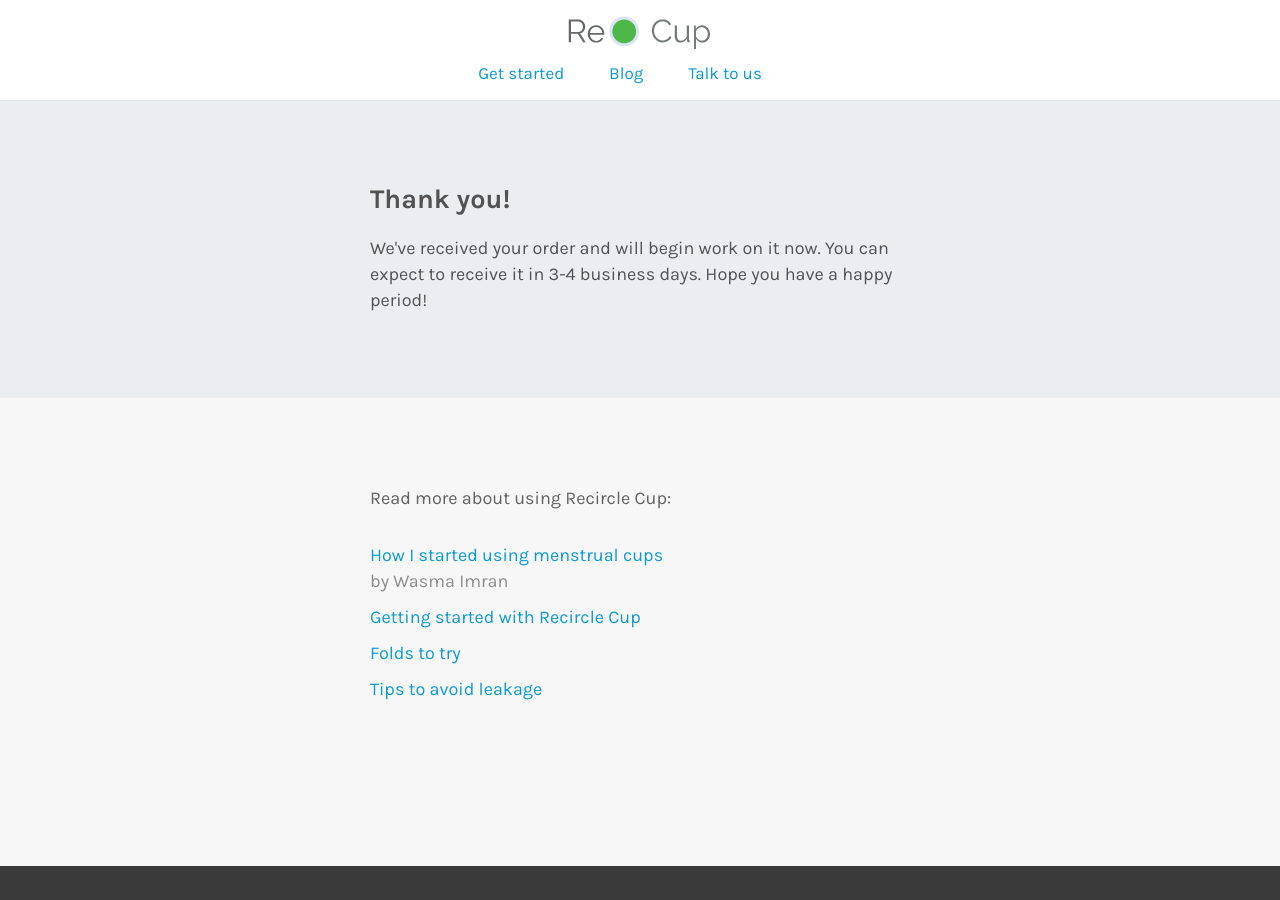
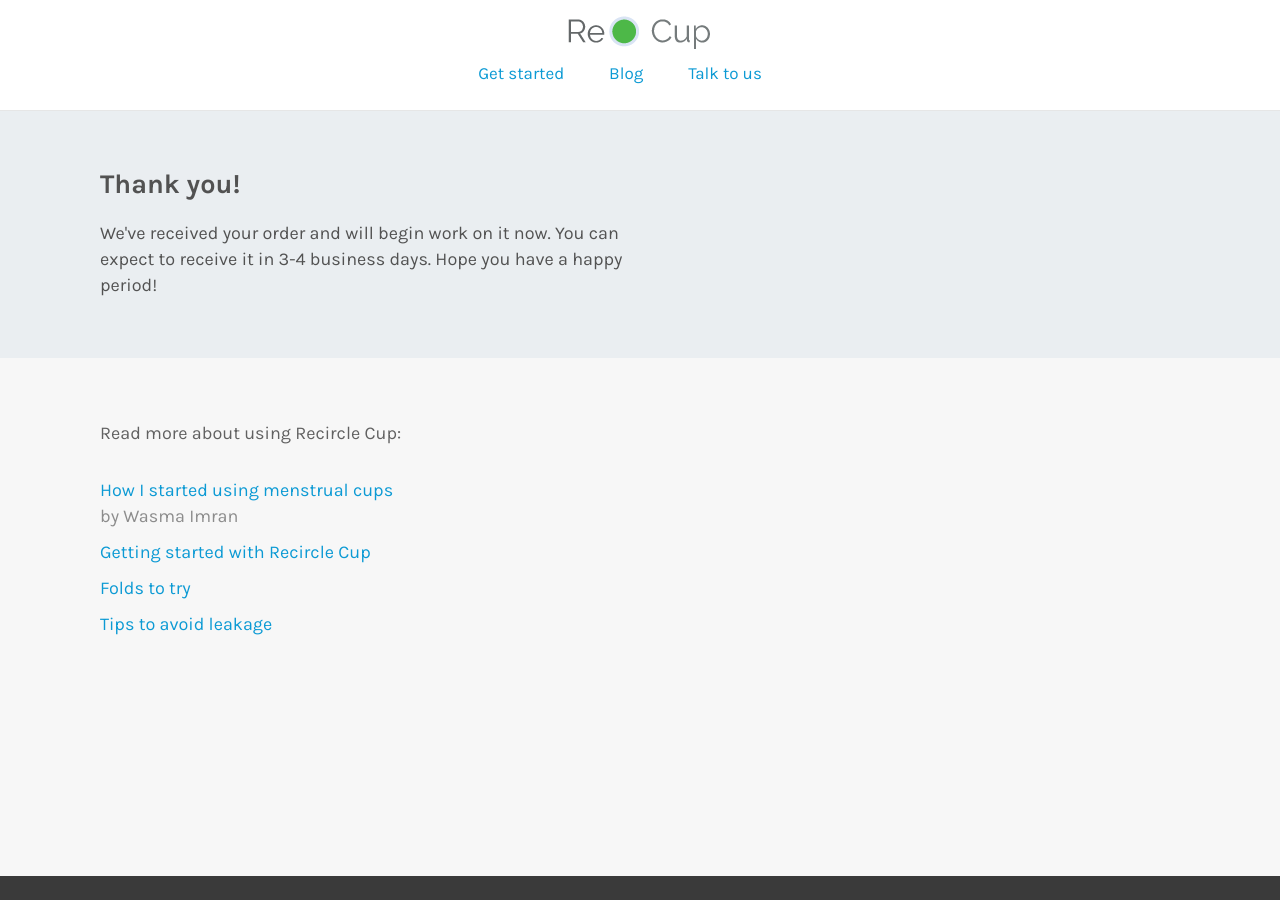
Before and after one commit to HanimHank/recircle-cup, a Jekyll site: the page thankyou.html, which Jekyll copies as it is, in a window 1280 px wide. Built offline with Jekyll 4.4.1, drawn with Linux system fonts in a browser that asks for light colours.

Commit message:
design fixes

```diff
--- a/static/custom.css
+++ b/static/custom.css
@@ -455,12 +455,12 @@ select {
 .primary-background {
     font-size: 16px;
     font-family: 'Raleway', sans-serif;
-    padding: 140px 0 120px 0;
+    padding: 100px 0 120px 0;
     background-image: url(header-one.jpg);
     background-position: center !important;
     background-repeat: no-repeat !important;
     background-size: cover !important;
-    min-height: 80vh;
+    min-height: 82vh;
 }
 
 .primary-background span {
@@ -479,7 +479,7 @@ select {
 }
 
 .blog-section {
-    padding: 25px 0;
+    padding: 0;
 }
 
 .blog-section p img {
@@ -657,3 +657,11 @@ article {
     margin-left: 0;
     margin-top: 0;
 }
+
+.nav a {
+    font-size: 28px;
+}
+
+.nav {
+    margin: 10px;
+}
--- a/static/layout.css
+++ b/static/layout.css
@@ -24,6 +24,16 @@ article {
 .col1.compact, .col2.compact {
     margin-left: 6%;
 }
+
+.nav a {
+    font-size: 17px;
+}
+
+.nav {
+    margin-top: 0;
+}
+
+
 
 /* 9. CUSTOM LAYOUT & TYPOGRAPHY (Mummy bear)
 ----------------------------------------------------------------------------------------*/
@@ -54,4 +64,12 @@ article {
         margin-top: 0;
     }
 
+    .nav a {
+        font-size: 24px;
+    }
+
+    .nav {
+        margin-top: 10px;
+    }
+
 }
--- a/thankyou.html
+++ b/thankyou.html
@@ -22,7 +22,14 @@
     <meta name="msapplication-TileImage" content="ms-icon-144x144.png">
     <meta name="theme-color" content="#ffffff">
 
-    <link rel="stylesheet" href="/static/custom.css" />
+    <link rel="stylesheet" href="/static/custom.css" media="all">
+    <link rel="stylesheet" href="/static/layout.css" media="all and (min-width: 33.236em)">
+    <!-- 30em + (1.618em * 2) = 33.236em / Eliminates potential of horizontal scrolling in most cases -->
+
+    <!--[if (lt IE 9) & (!IEMobile)]>
+    <link rel="stylesheet" href="/static/layout.css" media="all">
+    <![endif]-->
+    <link href="https://fonts.googleapis.com/css?family=Karla:400,700|Merriweather+Sans|Raleway" rel="stylesheet">
     <link href="https://fonts.googleapis.com/css?family=Karla:400,700|Merriweather+Sans|Raleway" rel="stylesheet">
     <script>
         !function() {
```
Also changed, not shown: _layouts/blog.html (+8 -1 lines), _posts/2017-09-21-avoid-leakage.markdown (+4 -4 lines), order.html (+8 -1 lines).
